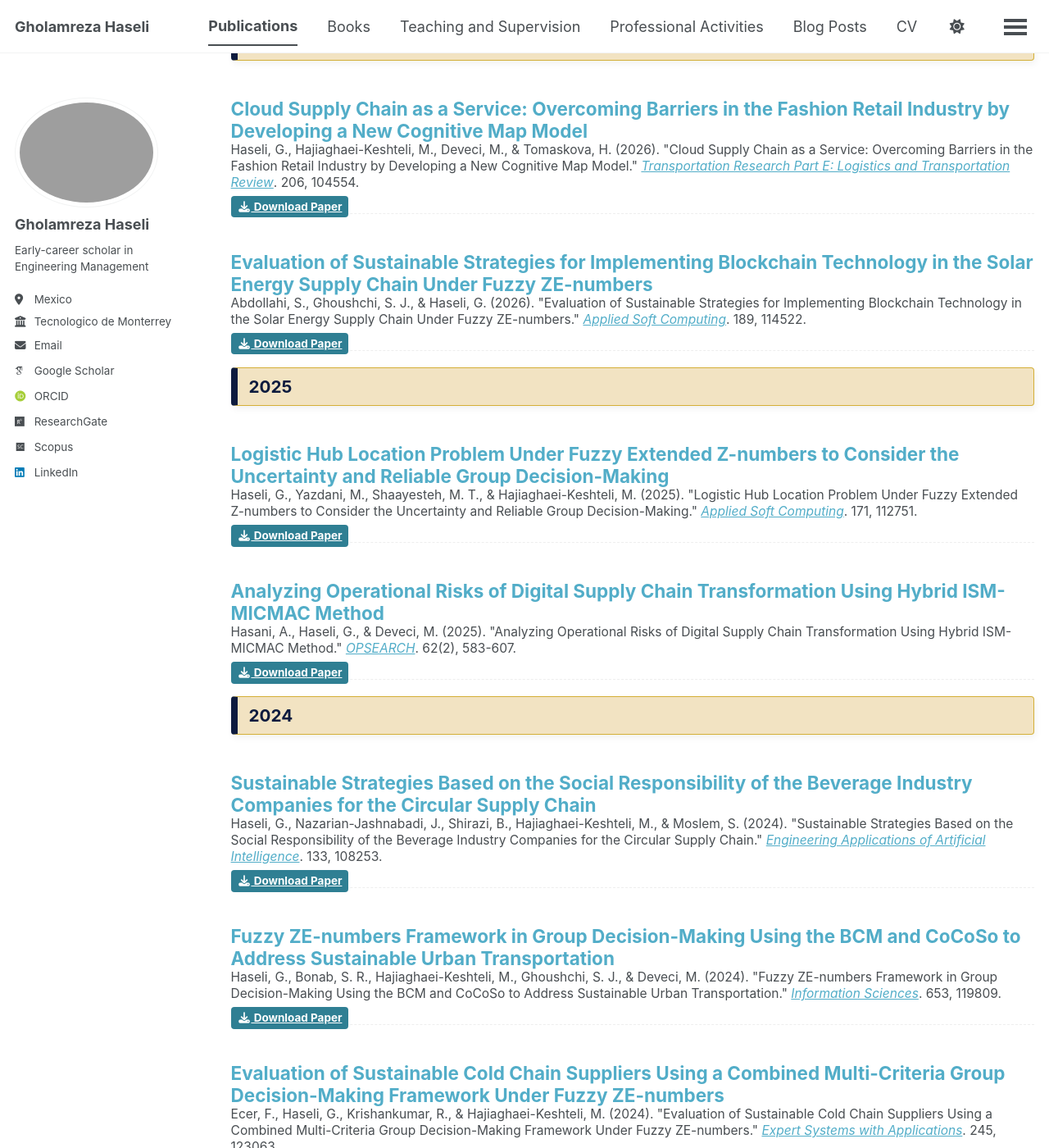
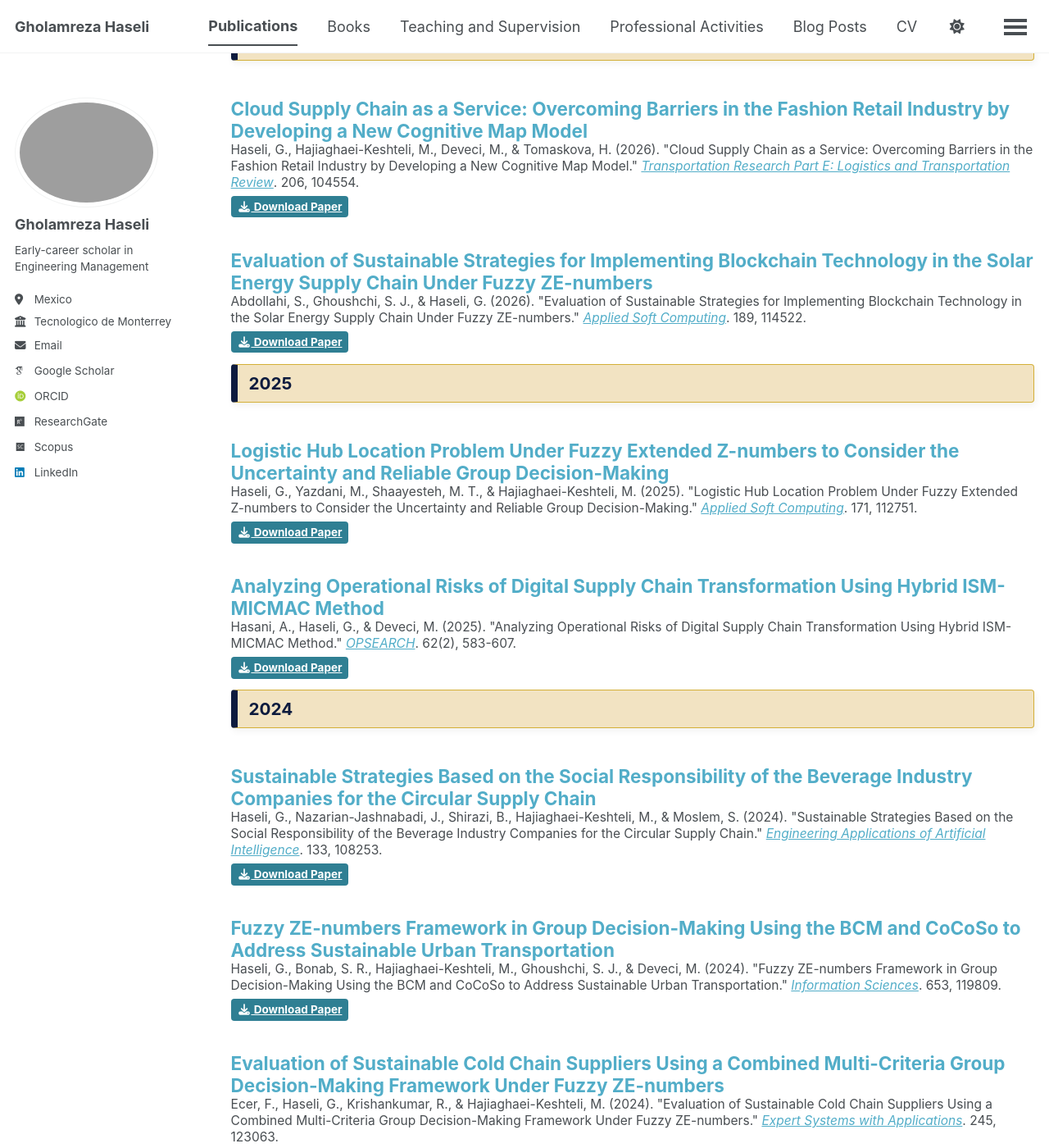
Before and after one commit to Gholamreza-Haseli/Gholamreza-Haseli.github.io, a Jekyll site: the page built from _pages/publications.html, in a window 1280 px wide and 1400 px high, scrolled down 266 px. Shown: the whole window at 82% size. Built offline with Jekyll 4.4.1, drawn with Linux system fonts in a browser that asks for light colours; some web fonts are replaced; a script bundle is joined from its source files by our own code; library files that are not in the unit come from our copies.

Commit message:
Update publications.html

```diff
--- a/_pages/publications.html
+++ b/_pages/publications.html
@@ -47,12 +47,6 @@
     box-shadow: 2px 4px 8px rgba(0,0,0,0.05);
   }
 
-  /* جداکننده ظریف بین مقالات */
-  .pub-item-wrapper {
-    margin-bottom: 5px;
-    padding-bottom: 1px;
-    border-bottom: 1px dashed var(--border-color, #eee);
-  }
 </style>
 
 {% if site.publication_category %}
```
